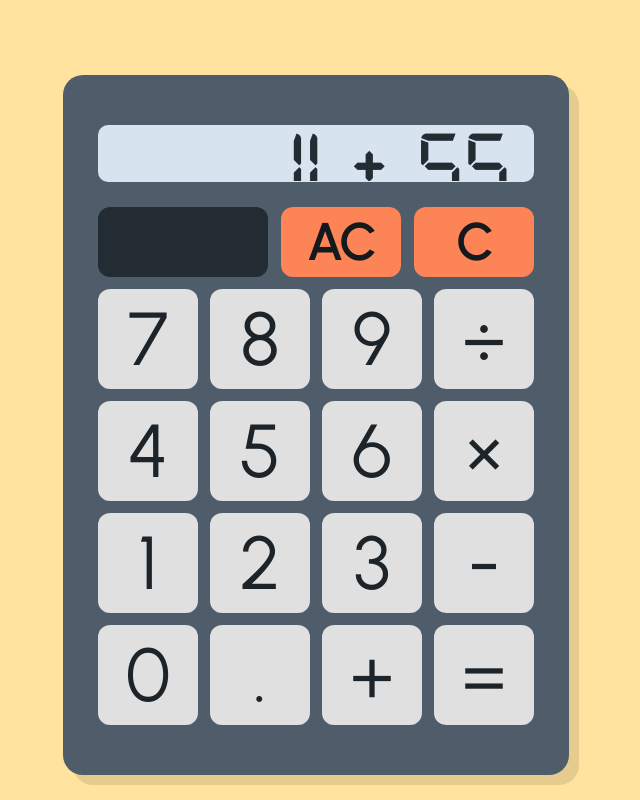
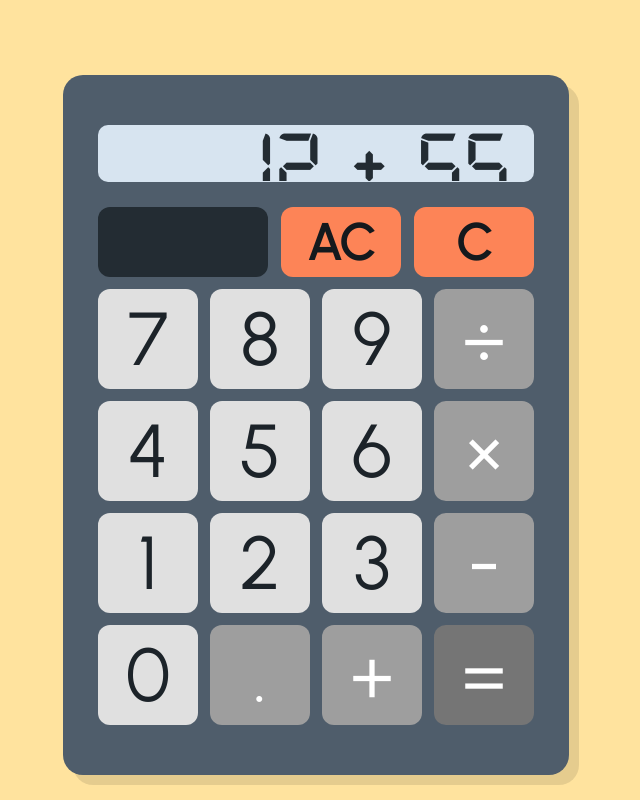
Before and after one commit to helena022/calculator-react, a React app: page / in a window 1280 px wide. Shown: the whole page, without its empty margins (324-964 px from the left). Built offline with nearby package versions, Linux system fonts and the light colour scheme.

Commit message:
Add code to dynamically generate css for keypad buttons

```diff
--- a/src/components/CalcButton.js
+++ b/src/components/CalcButton.js
@@ -1,7 +1,20 @@
-import styles from "../styles/calcButton.module.css"
+import styles from "../styles/calcButton.module.css";
+
 function CalcButton(props) {
+  let styleClass = "";
+
+  const numbers = ["0", "1", "2", "3", "4", "5", "6", "7", "8", "9"];
+
+  if (props.label === "="){
+    styleClass = "equals";
+  } else if (numbers.includes(props.label)){
+    styleClass = "number";
+  } else {
+    styleClass = "operator"
+  }
+
   return (
-    <div className={styles.number}>
+    <div className={`${styles[styleClass]}`}>
       <button>{props.label}</button>
     </div>
   );
--- a/src/components/Display.js
+++ b/src/components/Display.js
@@ -4,7 +4,7 @@ function Display() {
   return (
     <div className={styles.display}>
       <div className={styles.displayOutput}>
-        <input type="text"  value="11 + 55"></input>
+        <input type="text"  value="12 + 55"></input>
       </div>
     </div>
   );
--- a/src/styles/calcButton.module.css
+++ b/src/styles/calcButton.module.css
@@ -1,10 +1,21 @@
-.number button {
+button {
     width: 100px;
     height: 100px;
     border-radius: 12px;
     border: none;
-    background-color: #E0E0E0;
     font-size: 75px;
     font-family: 'Urbanist', sans-serif;
     color: #1c2329;
 }
+.equals button {
+    background-color: #757575;
+    color: #fff;
+}
+.number button {
+    background-color: #E0E0E0;
+}
+
+.operator button {
+    background-color: #9e9e9e;
+    color: #fff;
+}
```
